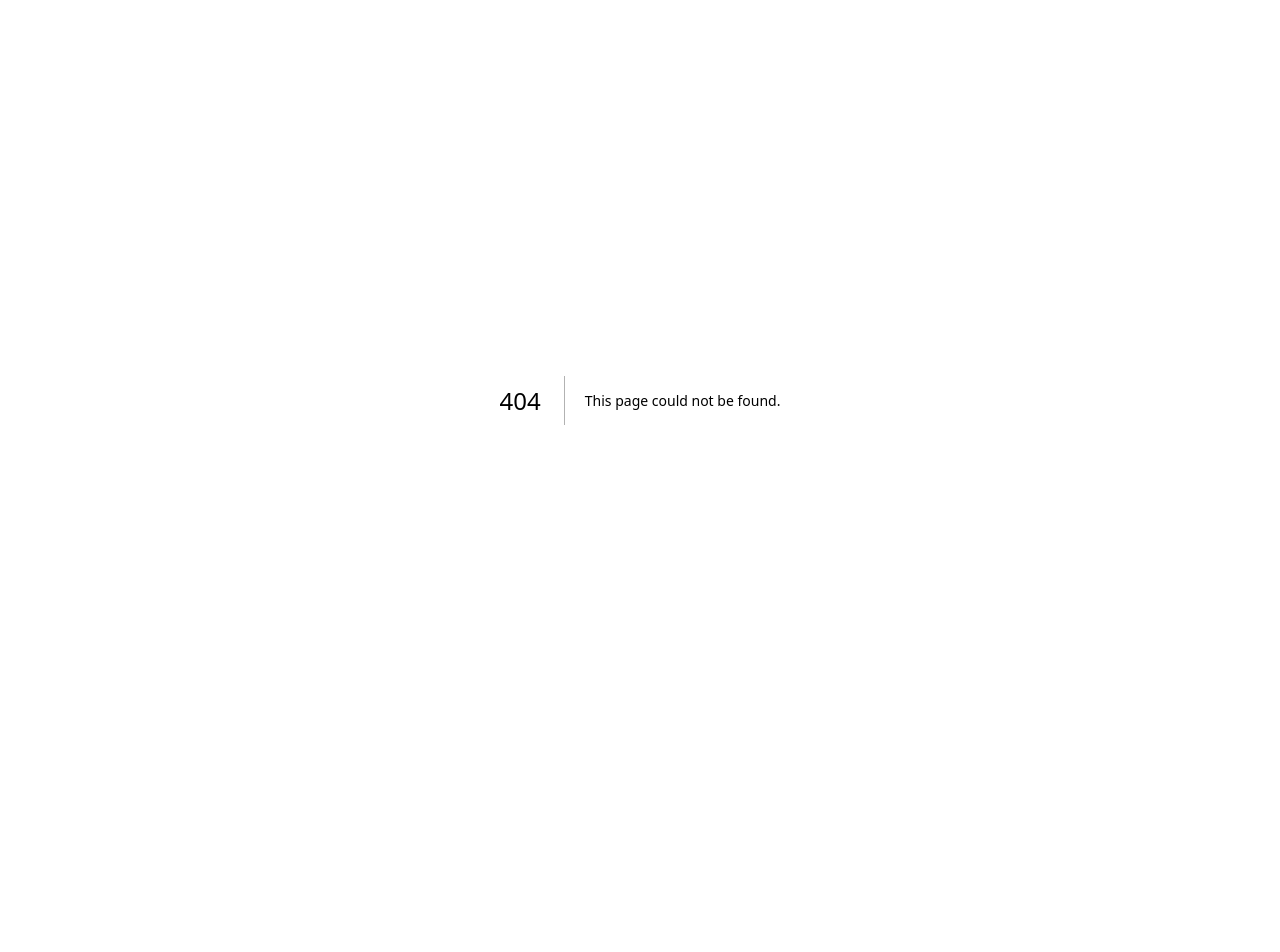
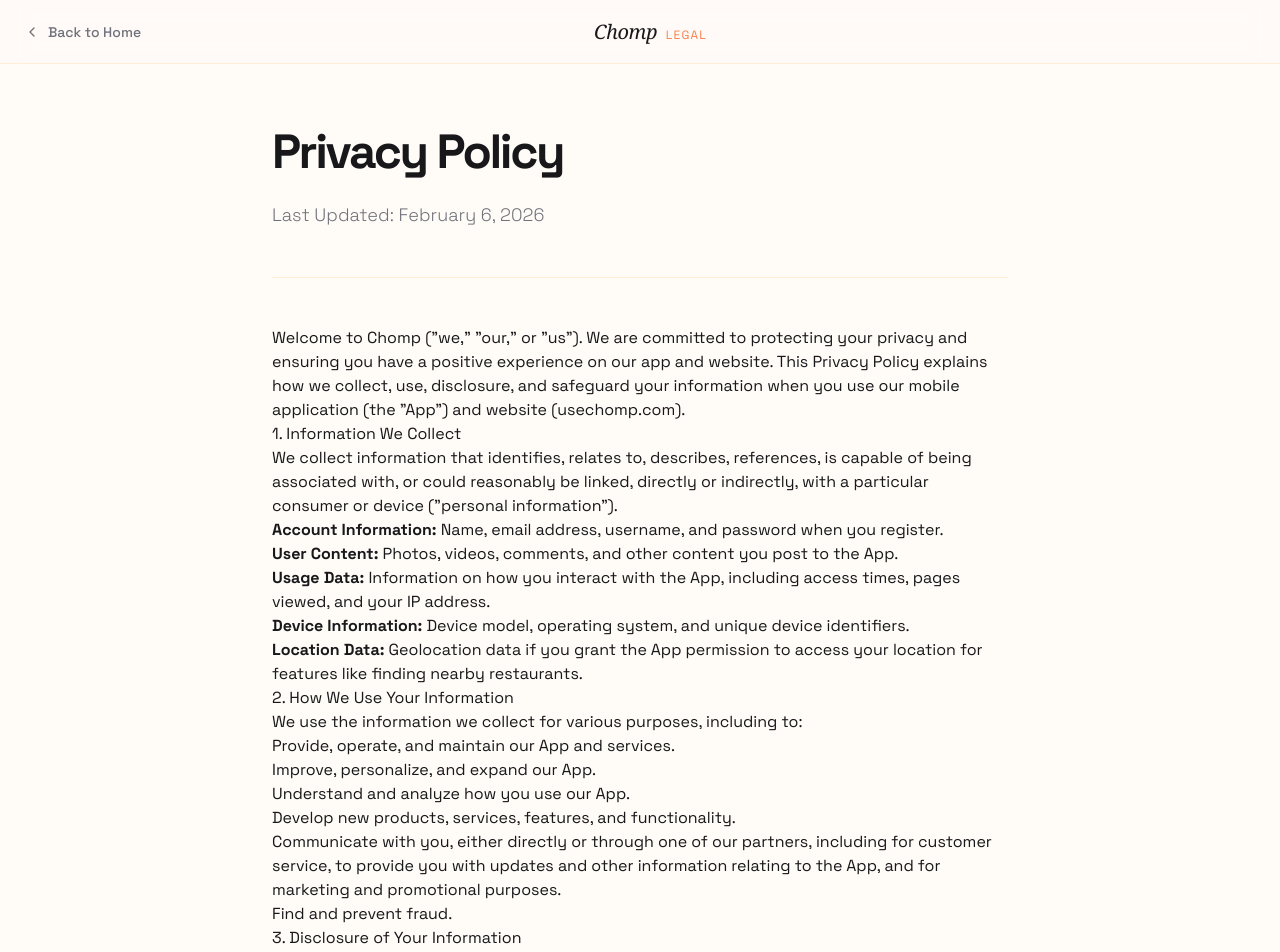
Before and after one commit to chomp-dev/usechomp.com, a Next.js app: page /privacy in a window 1280 px wide. Before the commit this address had no page. Shown: the top 952 px of the page. Before the commit the page ends 800 px from the top, so only its background shows below. Built offline with nearby package versions, Linux system fonts and the light colour scheme.

Commit message:
feat: added privacy policy page

```diff
--- /dev/null
+++ b/app/privacy/page.tsx
@@ -0,0 +1,110 @@
+"use client"
+
+import Link from "next/link"
+import { ChevronLeft } from "lucide-react"
+import { Footer } from "@/components/footer"
+
+export default function PrivacyPage() {
+    return (
+        <div className="min-h-screen bg-[#FFFBF7] text-zinc-900 font-sans selection:bg-orange-200">
+
+            {/* --- HEADER --- */}
+            <header className="fixed top-0 inset-x-0 h-16 border-b border-orange-100 bg-[#FFFBF7]/80 backdrop-blur-lg z-50 flex items-center justify-between px-6">
+                <Link href="/" className="group flex items-center gap-2 text-zinc-500 hover:text-orange-600 transition-colors">
+                    <ChevronLeft className="w-4 h-4 group-hover:-translate-x-1 transition-transform" />
+                    <span className="text-sm font-medium">Back to Home</span>
+                </Link>
+                <div className="font-serif italic text-xl tracking-tight text-zinc-900">
+                    Chomp <span className="text-orange-600 not-italic font-sans text-xs uppercase tracking-widest ml-1 opacity-70">Legal</span>
+                </div>
+                <div className="w-24" /> {/* Spacer for balance */}
+            </header>
+
+            <main className="relative z-10 pt-32 pb-24 px-4 max-w-3xl mx-auto space-y-12">
+
+                {/* --- HERO SECTION --- */}
+                <section className="space-y-6 border-b border-orange-100 pb-12">
+                    <h1 className="text-4xl md:text-5xl font-bold tracking-tighter text-zinc-900">
+                        Privacy Policy
+                    </h1>
+                    <p className="text-lg text-zinc-500 font-light leading-relaxed">
+                        Last Updated: February 6, 2026
+                    </p>
+                </section>
+
+                {/* --- CONTENT --- */}
+                <article className="prose prose-zinc prose-lg max-w-none prose-headings:font-bold prose-headings:tracking-tight prose-a:text-orange-600 prose-a:no-underline hover:prose-a:underline">
+
+                    <p>
+                        Welcome to Chomp ("we," "our," or "us"). We are committed to protecting your privacy and ensuring you have a positive experience on our app and website.
+                        This Privacy Policy explains how we collect, use, disclosure, and safeguard your information when you use our mobile application (the "App") and website (usechomp.com).
+                    </p>
+
+                    <h3>1. Information We Collect</h3>
+                    <p>
+                        We collect information that identifies, relates to, describes, references, is capable of being associated with, or could reasonably be linked, directly or indirectly, with a particular consumer or device ("personal information").
+                    </p>
+                    <ul>
+                        <li><strong>Account Information:</strong> Name, email address, username, and password when you register.</li>
+                        <li><strong>User Content:</strong> Photos, videos, comments, and other content you post to the App.</li>
+                        <li><strong>Usage Data:</strong> Information on how you interact with the App, including access times, pages viewed, and your IP address.</li>
+                        <li><strong>Device Information:</strong> Device model, operating system, and unique device identifiers.</li>
+                        <li><strong>Location Data:</strong> Geolocation data if you grant the App permission to access your location for features like finding nearby restaurants.</li>
+                    </ul>
+
+                    <h3>2. How We Use Your Information</h3>
+                    <p>
+                        We use the information we collect for various purposes, including to:
+                    </p>
+                    <ul>
+                        <li>Provide, operate, and maintain our App and services.</li>
+                        <li>Improve, personalize, and expand our App.</li>
+                        <li>Understand and analyze how you use our App.</li>
+                        <li>Develop new products, services, features, and functionality.</li>
+                        <li>Communicate with you, either directly or through one of our partners, including for customer service, to provide you with updates and other information relating to the App, and for marketing and promotional purposes.</li>
+                        <li>Find and prevent fraud.</li>
+                    </ul>
+
+                    <h3>3. Disclosure of Your Information</h3>
+                    <p>
+                        We may share information we have collected about you in certain situations. Your information may be disclosed as follows:
+                    </p>
+                    <ul>
+                        <li><strong>By Law or to Protect Rights:</strong> If we believe the release of information about you is necessary to respond to legal process, to investigate or remedy potential violations of our policies, or to protect the rights, property, and safety of others, we may share your information as permitted or required by any applicable law, rule, or regulation.</li>
+                        <li><strong>Third-Party Service Providers:</strong> We may share your information with third parties that perform services for us or on our behalf, including data analysis, email delivery, hosting services, customer service, and marketing assistance.</li>
+                        <li><strong>Business Transfers:</strong> We may share or transfer your information in connection with, or during negotiations of, any merger, sale of company assets, financing, or acquisition of all or a portion of our business to another company.</li>
+                    </ul>
+
+                    <h3>4. Data Security</h3>
+                    <p>
+                        We use administrative, technical, and physical security measures to help protect your personal information. While we have taken reasonable steps to secure the personal information you provide to us, please be aware that despite our efforts, no security measures are perfect or impenetrable, and no method of data transmission can be guaranteed against any interception or other type of misuse.
+                    </p>
+
+                    <h3>5. Children's Privacy</h3>
+                    <p>
+                        Our App is not intended for children under the age of 13. We do not knowingly collect personal information from children under 13. If we learn we have collected or received personal information from a child under 13 without verification of parental consent, we will delete that information.
+                    </p>
+
+                    <h3>6. Changes to This Privacy Policy</h3>
+                    <p>
+                        We may update this Privacy Policy from time to time in order to reflect, for example, changes to our practices or for other operational, legal, or regulatory reasons. We will notify you of any changes by posting the new Privacy Policy on this page.
+                    </p>
+
+                    <h3>7. Contact Us</h3>
+                    <p>
+                        If you have questions or comments about this Privacy Policy, please contact us at:
+                    </p>
+                    <p>
+                        <strong>Email:</strong> support@usechomp.com<br />
+                        <strong>Website:</strong> <Link href="/support">usechomp.com/support</Link>
+                    </p>
+
+                </article>
+
+            </main>
+
+            <Footer />
+
+        </div>
+    )
+}
```
